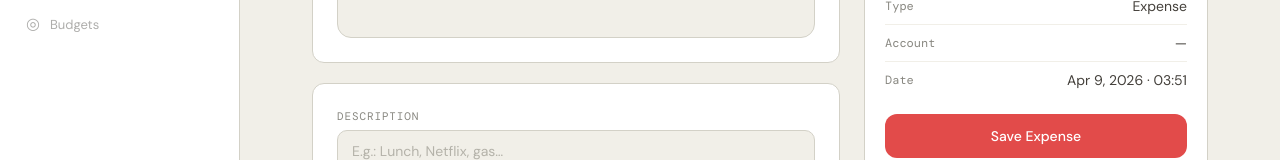
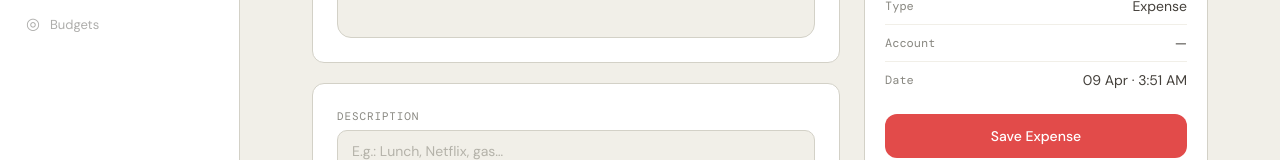
Before and after one commit to alex16jpv/ledger-flow, a Next.js app: page /transactions/new in a window 1280 px wide. Shown: the part 287-447 px from the top of the page. Built offline with nearby package versions, Linux system fonts and the light colour scheme; no server answers; a web font is replaced by a local one.

Commit message:
fix: update date formatting in LivePreview to use day and short month with time

```diff
--- a/app/(app)/transactions/new/components/LivePreview.tsx
+++ b/app/(app)/transactions/new/components/LivePreview.tsx
@@ -22,7 +22,7 @@ function formatPreviewDate(date: string, time: string): string {
   if (!date) return "—";
   try {
     const parsedDate = parseDateTimeFields(date, time);
-    return `${formatDate(parsedDate, "shortDateYear")} · ${time || "00:00"}`;
+    return formatDate(parsedDate, "dayShortMonthTime");
   } catch {
     return "—";
   }
@@ -163,7 +163,10 @@ export default function LivePreview({
               </div>
             </div>
 
-            <SaveButton selectedType={selectedType} isSubmitting={isSubmitting} />
+            <SaveButton
+              selectedType={selectedType}
+              isSubmitting={isSubmitting}
+            />
 
             <Link
               href="/transactions"
```
